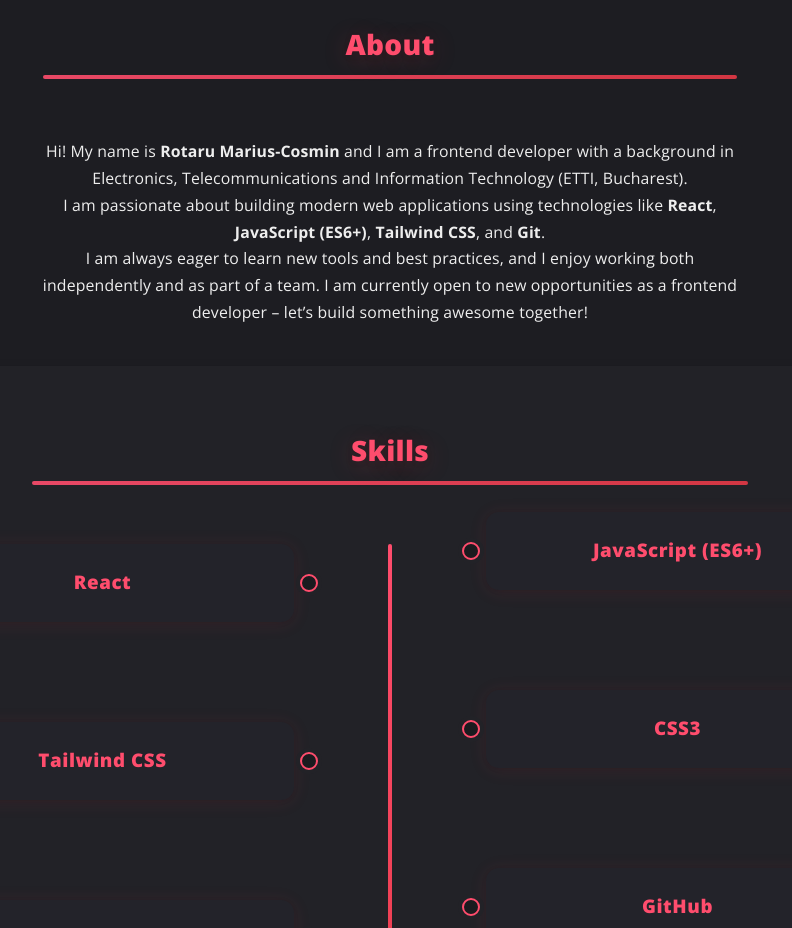
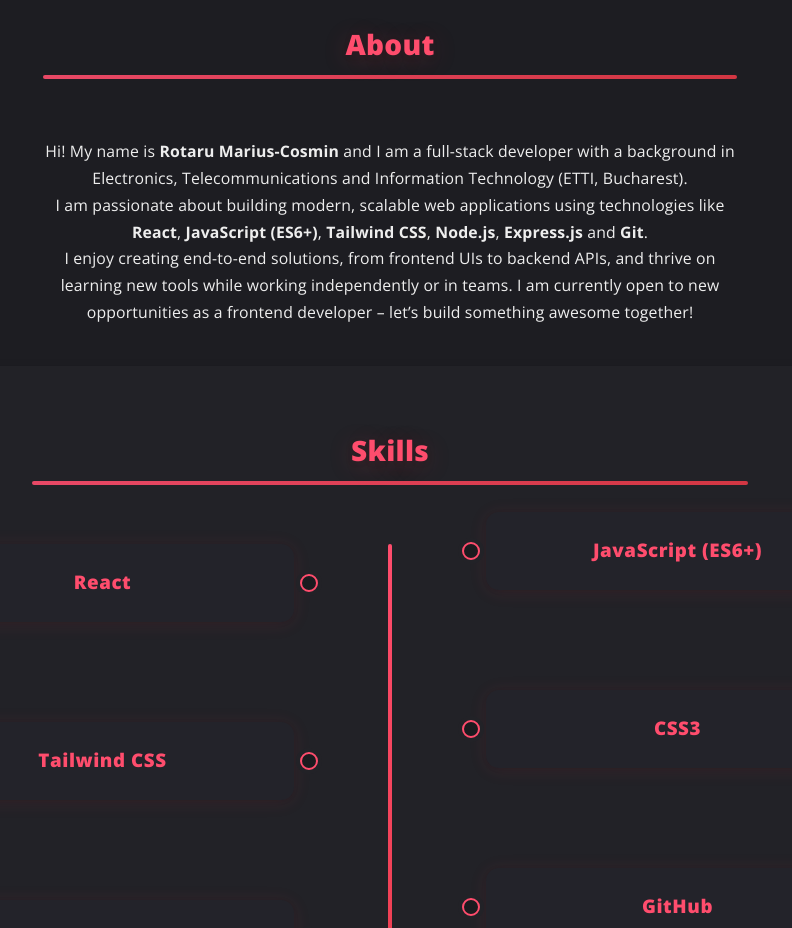
Before and after one commit to CosminMRotaru/Personal-portfolio, a React (Vite) app: page / in a window 1280 px wide. Shown: the part 4080-5008 px from the top of the page, without its empty margins (250-1042 px from the left). Built offline with nearby package versions, Linux system fonts and the light colour scheme.

Commit message:
Revise About section for full-stack developer profile
Updated the About section to reflect a transition from frontend to full-stack development and added new technologies.

```diff
--- a/src/components/About.jsx
+++ b/src/components/About.jsx
@@ -4,9 +4,9 @@ const About = () => (
   <section className="about" id="about">
     <h2 className="section-title">About</h2>
     <p>
-      Hi! My name is <strong>Rotaru Marius-Cosmin</strong> and I am a frontend developer with a background in Electronics, Telecommunications and Information Technology (ETTI, Bucharest).<br />
-      I am passionate about building modern web applications using technologies like <strong>React</strong>, <strong>JavaScript (ES6+)</strong>, <strong>Tailwind CSS</strong>, and <strong>Git</strong>.<br />
-      I am always eager to learn new tools and best practices, and I enjoy working both independently and as part of a team. I am currently open to new opportunities as a frontend developer &ndash; let’s build something awesome together!
+      Hi! My name is <strong>Rotaru Marius-Cosmin</strong> and I am a full-stack developer with a background in Electronics, Telecommunications and Information Technology (ETTI, Bucharest).<br />
+      I am passionate about building modern, scalable web applications using technologies like <strong>React</strong>, <strong>JavaScript (ES6+)</strong>, <strong>Tailwind CSS</strong>, <strong>Node.js</strong>, <strong>Express.js</strong> and <strong>Git</strong>.<br />
+      I enjoy creating end-to-end solutions, from frontend UIs to backend APIs, and thrive on learning new tools while working independently or in teams. I am currently open to new opportunities as a frontend developer &ndash; let’s build something awesome together!
     </p>
   </section>
 );
```
